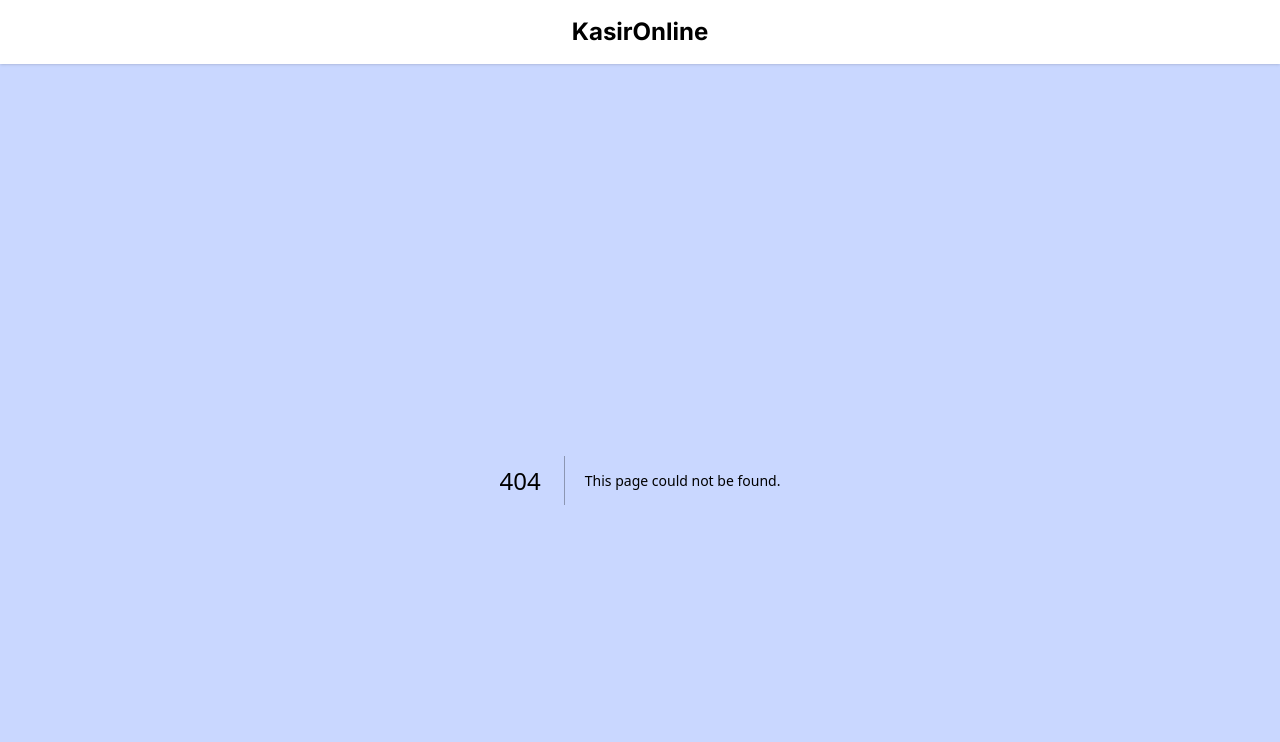
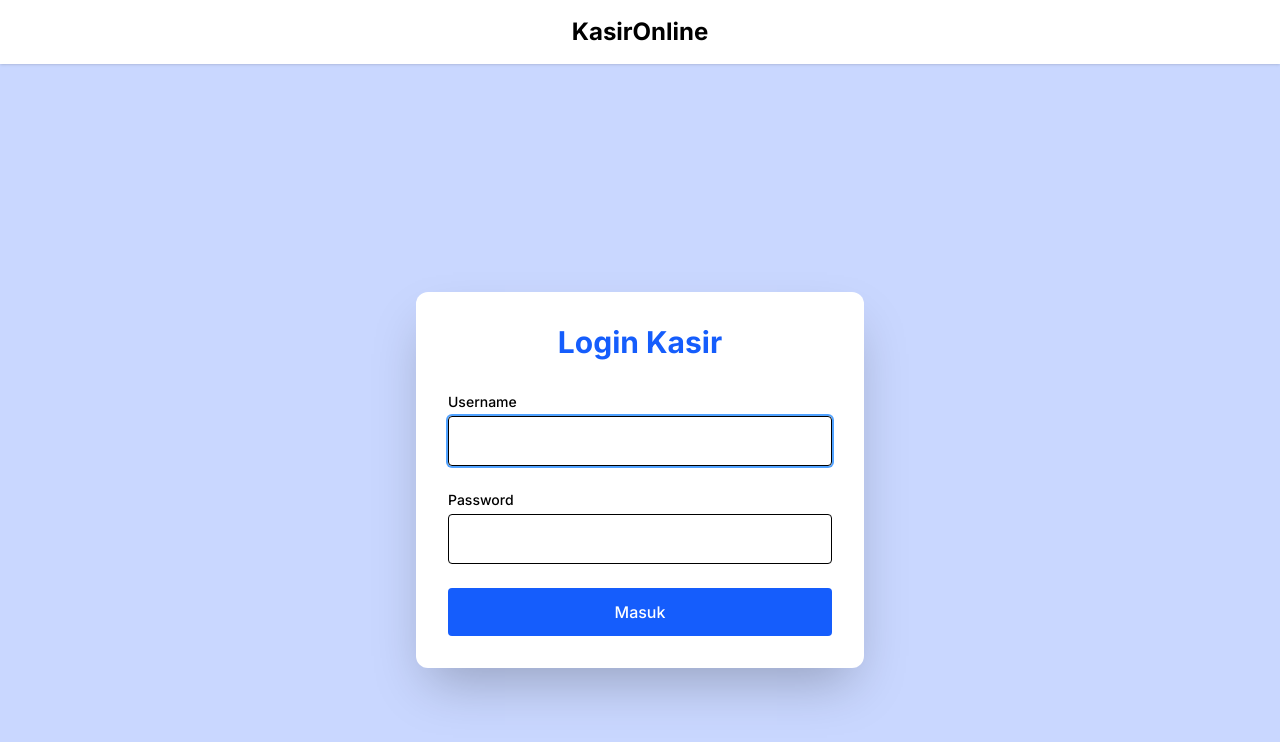
Before and after one commit to kairaolshop/kasirOnline, a Next.js app: page /login in a window 1280 px wide. Before the commit this address had no page. Shown: the top 742 px of the page. Built offline with nearby package versions, Linux system fonts and the light colour scheme.

Commit message:
new file:   app/api/auth/[...nextauth]/route.ts 	new file:   app/component/provider.tsx 	modified:   app/layout.tsx 	new file:   app/login/page.tsx 	modified:   app/page.tsx 	new file:   middleware.ts 	modified:   package-lock.json 	modified:   package.json 	modified:   prisma/schema.prisma

```diff
--- /dev/null
+++ b/app/api/auth/[...nextauth]/route.ts
@@ -0,0 +1,73 @@
+import NextAuth from "next-auth";
+import CredentialsProvider from "next-auth/providers/credentials";
+import bcrypt from "bcryptjs";
+import { prisma } from "@/lib/prisma";
+
+const handler = NextAuth({
+  providers: [
+    CredentialsProvider({
+      name: "Credentials",
+      credentials: {
+        username: { label: "Username", type: "text" },
+        password: { label: "Password", type: "password" },
+      },
+      async authorize(credentials) {
+  // 1. Pastikan credentials ada dan tipenya string
+  const username = credentials?.username as string;
+  const password = credentials?.password as string;
+
+  if (!username || !password) {
+    return null;
+  }
+
+  // 2. Query ke Prisma menggunakan variabel yang sudah dipastikan string
+  const user = await prisma.user.findUnique({
+    where: {
+      username: username
+    },
+  });
+
+  if (!user) return null;
+
+  // 3. Bandingkan password (sekarang variabel password sudah pasti string)
+  const isPasswordValid = await bcrypt.compare(password, user.password);
+
+  if (!isPasswordValid) return null;
+
+  return {
+    id: user.id.toString(),
+    name: user.username,
+    role: user.role,
+  };
+},
+    }),
+  ],
+
+  session: {
+    strategy: "jwt",
+  },
+
+  callbacks: {
+    async jwt({ token, user }) {
+      if (user) {
+        token.id = user.id;
+        token.role = (user as any).role; // Tambahkan role ke token
+      }
+      return token;
+    },
+    async session({ session, token }) {
+      if (session.user) {
+        (session.user as any).id = token.id;
+        (session.user as any).role = token.role; // Tambahkan role ke session
+      }
+      return session;
+    },
+  },
+
+  pages: {
+    signIn: "/app/login",
+  },
+  secret: process.env.NEXTAUTH_SECRET,
+});
+
+export { handler as GET, handler as POST };
--- /dev/null
+++ b/app/component/provider.tsx
@@ -0,0 +1,7 @@
+"use client";
+
+import { SessionProvider } from "next-auth/react";
+
+export function Providers({ children }: { children: React.ReactNode }) {
+  return <SessionProvider>{children}</SessionProvider>;
+}
--- a/app/layout.tsx
+++ b/app/layout.tsx
@@ -1,5 +1,6 @@
 import type { Metadata } from "next";
 import { Inter } from "next/font/google";
+import { Providers } from "./component/provider";
 import "./globals.css";
 
 const inter = Inter({ subsets: ["latin"] });
@@ -17,10 +18,12 @@ export default function RootLayout({
   return (
     <html lang="id">
       <body className={`${inter.className} bg-[#c9d7ff] min-h-screen`}>
+        <Providers>
         <header className="bg-white shadow p-4">
           <h1 className="text-2xl font-bold text-center">KasirOnline</h1>
         </header>
         <main className="container mx-auto p-4">{children}</main>
+        </Providers>
       </body>
     </html>
   );
--- /dev/null
+++ b/app/login/page.tsx
@@ -0,0 +1,71 @@
+"use client";
+
+import { signIn } from "next-auth/react";
+import { useState } from "react";
+import { useRouter } from "next/navigation";
+
+export default function LoginPage() {
+  const [username, setUsername] = useState("");
+  const [password, setPassword] = useState("");
+  const [error, setError] = useState("");
+  const router = useRouter();
+
+  const handleSubmit = async (e: React.FormEvent) => {
+    e.preventDefault();
+    setError("");
+
+    const result = await signIn("credentials", {
+      redirect: false,
+      username,
+      password,
+    });
+
+    if (result?.error) {
+      setError("Username atau password salah!");
+    } else {
+      router.push("/");
+    }
+  };
+
+  return (
+    <div className="min-h-screen bg-[#c9d7ff] flex items-center justify-center p-4">
+      <div className="bg-white p-8 rounded-xl shadow-2xl w-full max-w-md">
+        <h1 className="text-3xl font-bold text-center mb-8 text-blue-600">Login Kasir</h1>
+
+        {error && <p className="text-red-600 text-center mb-4 bg-red-50 p-3 rounded">{error}</p>}
+
+        <form onSubmit={handleSubmit} className="space-y-6">
+          <div>
+            <label className="block text-sm font-medium mb-1">Username</label>
+            <input
+              type="text"
+              value={username}
+              onChange={(e) => setUsername(e.target.value)}
+              className="w-full border rounded px-4 py-3 focus:outline-none focus:ring-2 focus:ring-blue-400"
+              required
+              autoFocus
+            />
+          </div>
+
+          <div>
+            <label className="block text-sm font-medium mb-1">Password</label>
+            <input
+              type="password"
+              value={password}
+              onChange={(e) => setPassword(e.target.value)}
+              className="w-full border rounded px-4 py-3 focus:outline-none focus:ring-2 focus:ring-blue-400"
+              required
+            />
+          </div>
+
+          <button
+            type="submit"
+            className="w-full bg-blue-600 text-white py-3 rounded font-medium hover:bg-blue-700 transition"
+          >
+            Masuk
+          </button>
+        </form>
+      </div>
+    </div>
+  );
+}
--- a/app/page.tsx
+++ b/app/page.tsx
@@ -2,6 +2,8 @@
 
 import { useState, useEffect, useMemo, useCallback } from "react";
 import { searchProduk, ProdukSuggestion } from "@/lib/productUtils";
+import { signOut, useSession } from "next-auth/react";
+
 import Link from "next/link";
 
 interface Marketplace {
@@ -27,6 +29,7 @@ interface KeranjangItem {
 }
 
 export default function Home() {
+  const { data: session } = useSession();
   // ==================== STATE ====================
   const [isMounted, setIsMounted] = useState(false);
 
@@ -410,6 +413,10 @@ const rekapHarian = async () => {
             <Link href="/rekapharian">
             <button className="cursor-pointer bg-purple-600 text-white px-3 py-1.5 rounded text-sm">Open Transaksi</button>
             </Link>
+            <button
+            className="cursor-pointer bg-red-100 text-red-600 hover:bg-red-600 hover:text-white px-4 py-2 rounded-lg text-sm font-bold transition-all border border-red-200"
+              onClick={() => signOut ({callbackUrl: "/login"})}>logout
+            </button>
           </div>
         </div>
 
--- /dev/null
+++ b/middleware.ts
@@ -0,0 +1,42 @@
+// middleware.ts (root project)
+import { withAuth } from "next-auth/middleware";
+import { NextResponse } from "next/server";
+
+export default withAuth(
+  function middleware(req) {
+    // Menggunakan type casting 'any' secara eksplisit pada req untuk menghindari error tipe
+    const token = (req as any).nextauth?.token;
+    const isAuth = !!token;
+    const isAuthPage = req.nextUrl.pathname.startsWith("/login");
+
+    if (isAuthPage) {
+      if (isAuth) {
+        return NextResponse.redirect(new URL("/", req.url));
+      }
+      return null;
+    }
+
+    return NextResponse.next();
+  },
+  {
+    callbacks: {
+      // Memberikan tipe data 'any' pada token agar tidak error 'implicitly has any type'
+      authorized: ({ token }: { token: any }) => !!token,
+    },
+    pages: {
+      signIn: "/login",
+    },
+  }
+);
+
+export const config = {
+  matcher: [
+    /*
+     * Lindungi semua halaman kecuali:
+     * - API route auth (/api/auth)
+     * - file static (_next/static, _next/image, favicon.ico)
+     * - halaman login
+     */
+    "/((?!api/auth|_next/static|_next/image|favicon.ico|login).*)",
+  ],
+};
--- a/package.json
+++ b/package.json
@@ -11,8 +11,10 @@
   "dependencies": {
     "@prisma/adapter-pg": "^7.3.0",
     "@prisma/client": "^6.19.2",
+    "bcryptjs": "^3.0.3",
     "dotenv": "^17.2.4",
     "next": "16.1.6",
+    "next-auth": "^4.24.13",
     "pg": "^8.18.0",
     "react": "19.2.3",
     "react-dom": "19.2.3",
--- /dev/null
+++ b/seed.js
@@ -0,0 +1,24 @@
+const { PrismaClient } = require('@prisma/client');
+const bcrypt = require('bcryptjs');
+
+const prisma = new PrismaClient();
+
+async function main() {
+  const hashedPassword = await bcrypt.hash('admindhalisa', 10);
+
+  const user = await prisma.user.upsert({
+    where: { username: 'admin' },
+    update: {},
+    create: {
+      username: 'dhalisa',
+      password: hashedPassword,
+      role: 'admin',
+    },
+  });
+
+  console.log('User pertama berhasil dibuat:', user.username);
+}
+
+main()
+  .catch((e) => console.error(e))
+  .finally(async () => await prisma.$disconnect());
```
Also changed, not shown: 2 other files (tests, documents, lock files or other folders).
